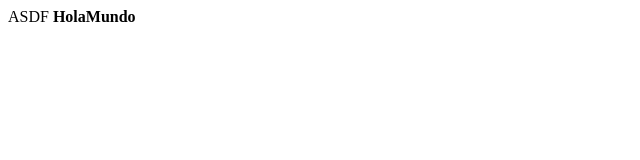
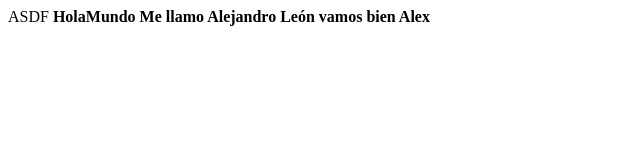
Before and after one commit to AlejandroLeon23/Curso_Frontend_Tec_Milenio, a plain HTML site: page Index.htm in a window 1280 px wide. Shown: the whole page, without its empty margins (0-640 px from the left). Drawn offline with Linux system fonts and the light colour scheme.

Commit message:
Todo tranquis

```diff
--- a/Index.htm
+++ b/Index.htm
@@ -2,5 +2,12 @@
 
 <head>ASDF</head>
 
-<body><b>HolaMundo</b></body>
+<body><b>HolaMundo
+
+    Me llamo Alejandro León
+
+    vamos bien
+
+    Alex
+</b></body>
 </html>
```
